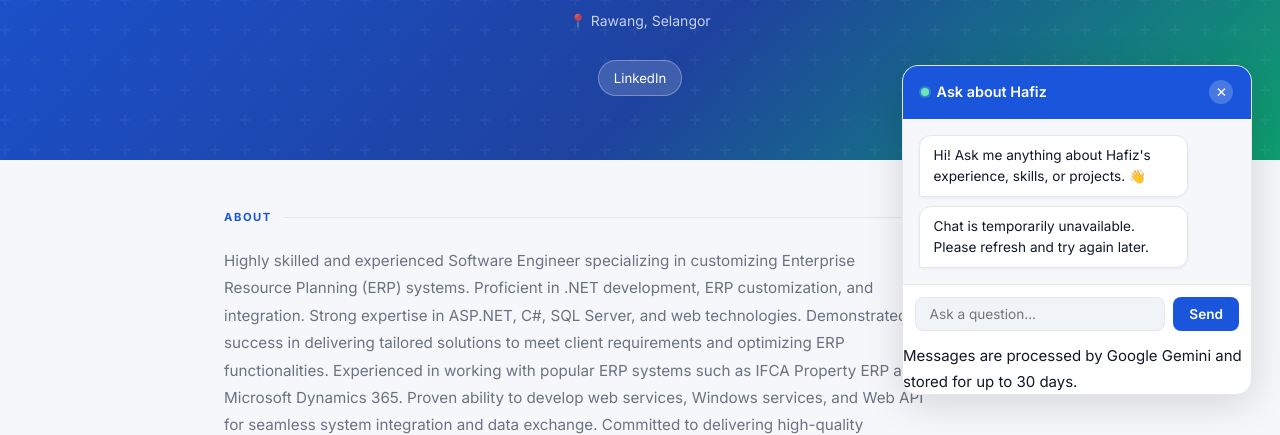
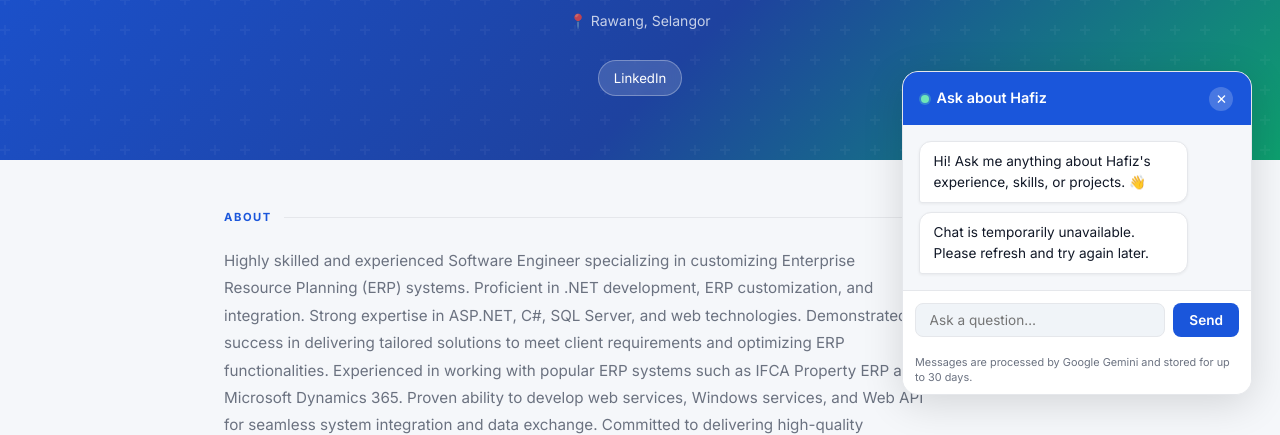
Before and after one commit to fizminho/CVLandingPage, a website: page index.html in a window 1280 px wide. Both pictures are taken after a click on the button "💬 Ask me anything!". Shown: the part 365-800 px from the top of the page. Drawn offline with nearby package versions, Linux system fonts and the light colour scheme; no server answers.

Commit message:
Style chatbot privacy disclosure

```diff
--- a/style.css
+++ b/style.css
@@ -580,3 +580,5 @@ footer {
   .projects-grid { grid-template-columns: 1fr; }
   main { padding: 0 1rem 5rem; }
 }
+
+.chat-privacy { padding: 0.35rem 0.75rem 0.55rem; background: var(--white); color: var(--muted); font-size: 0.68rem; line-height: 1.4; }
```
